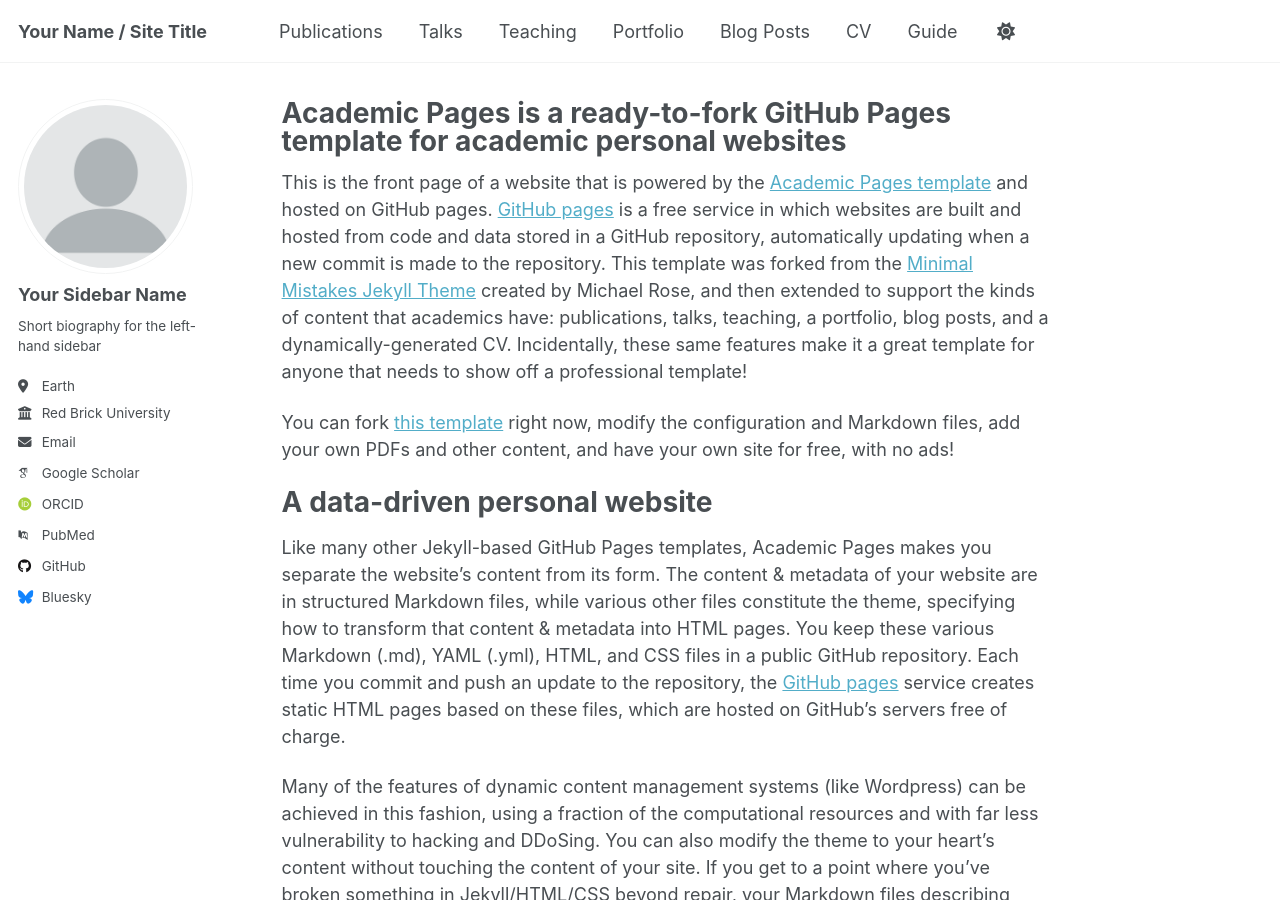
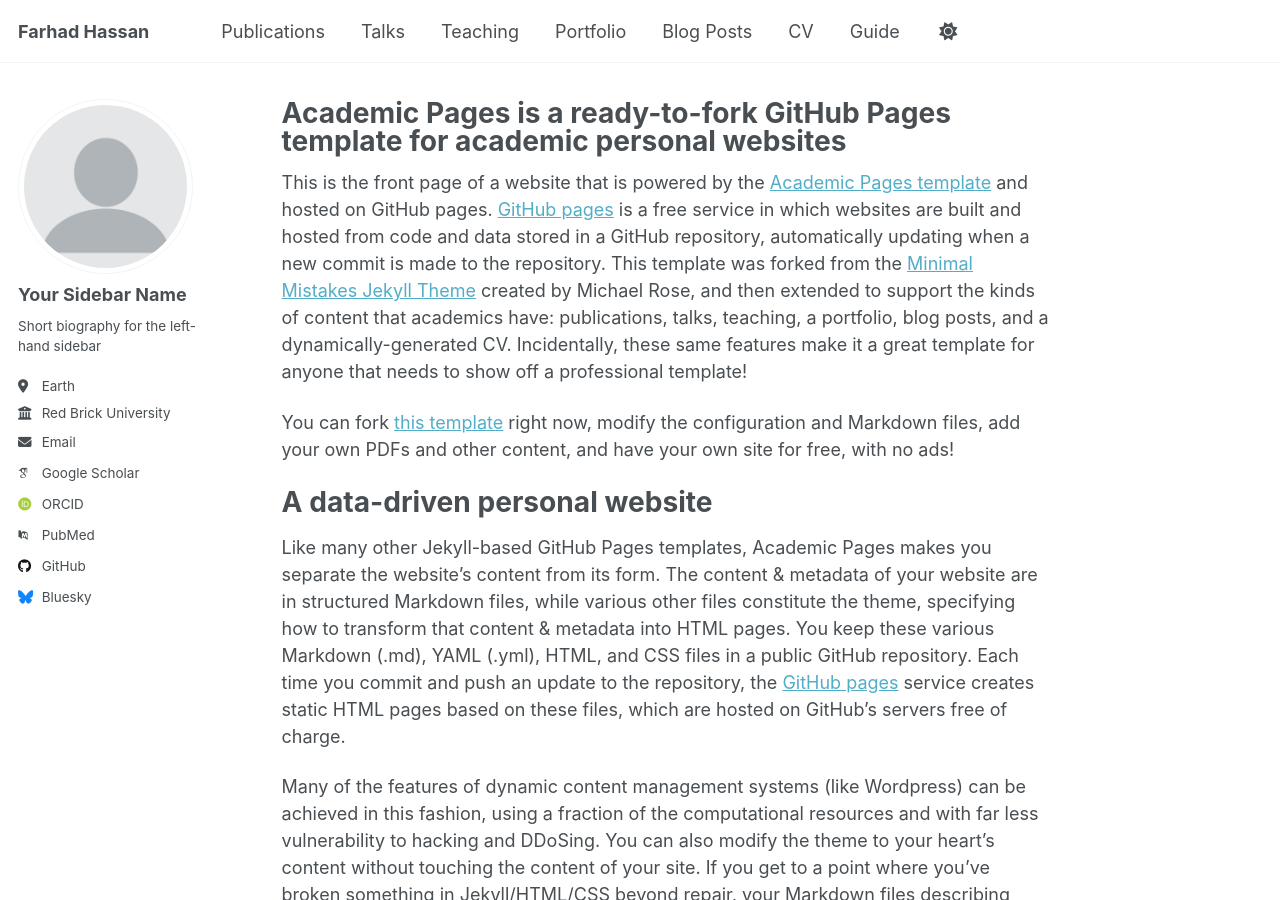
Before and after one commit to Farhadhassan/FarhadHassan.github.io, a Jekyll site: the page built from _pages/about.md, in a window 1280 px wide and 900 px high. Built offline with Jekyll 4.4.1, drawn with Linux system fonts in a browser that asks for light colours; some web fonts are replaced; a script that is not in the unit is left out.

Commit message:
Update _config.yml

```diff
--- a/_config.yml
+++ b/_config.yml
@@ -9,7 +9,7 @@
 # Basic Site Settings
 locale                   : "en-US"
 site_theme               : "default" # Currently available options are "default", "air"
-title                    : "Your Name / Site Title"
+title                    : "Farhad Hassan"
 title_separator          : "-"
 name                     : &name "Your Name"
 description              : &description "Your Name's academic portfolio"   # Update this with a general description of your site, this is the default if not overridden by a page
```
